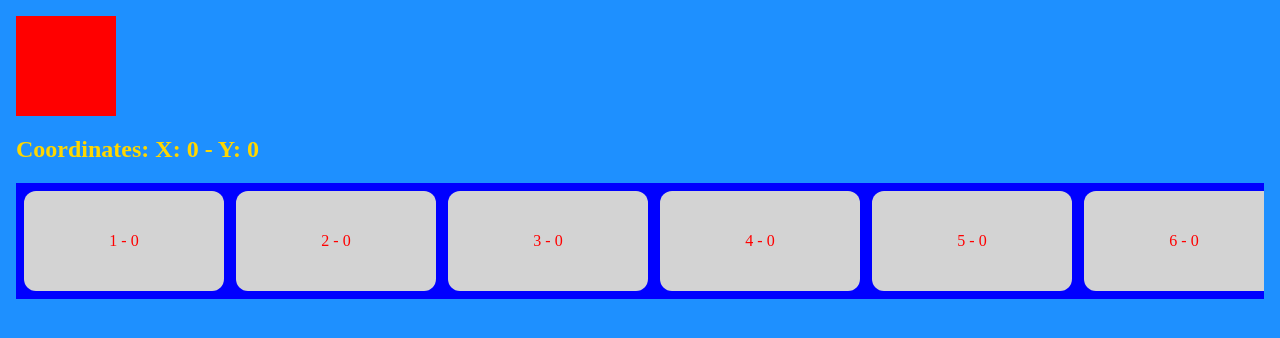
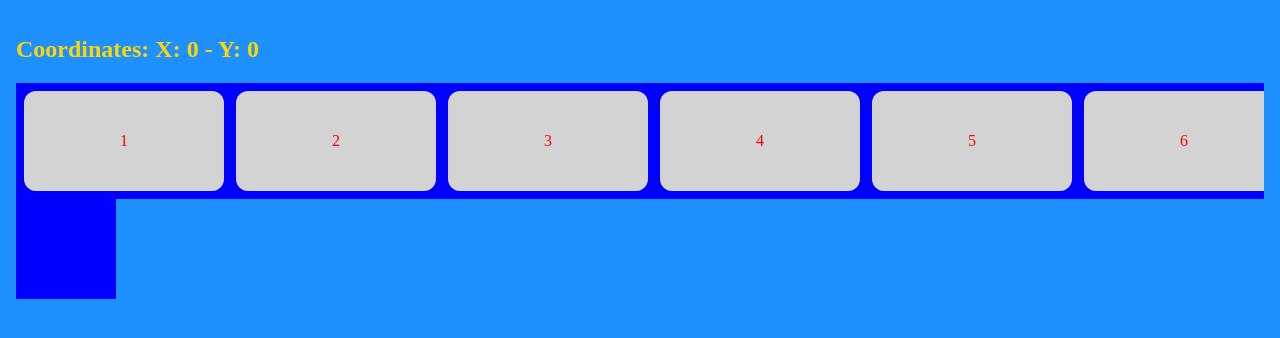
Before and after one commit to jazzjacob/jacobs-react-playground, a React (Create React App) app: page / in a window 1280 px wide. Shown: the top 338 px of the page. Built offline with nearby package versions, Linux system fonts and the light colour scheme.

Commit message:
Added grab and move functionality to box element

```diff
--- a/src/Components/Box.js
+++ b/src/Components/Box.js
@@ -4,7 +4,9 @@ import styles from './Box.module.css'
 const Box = () => {
 	const [clicked, setClicked] = useState(false)
 	const [coordinates, setCoordinates] = useState({x: 0, y: 0})
+	const [offset, setOffset] = useState({x: 0, y: 0})
 	const [hoverState, setHoverState] = useState(null)
+	const [relativeCoordinates, setRelativeCoordinates] = useState({x: 0, y: 0})
 
 	useEffect(() => {
 		const handleWindowMouseMove = event => {
@@ -24,29 +26,49 @@ const Box = () => {
 
 	const [boxStyle, setBoxStyle] = useState({
 		position: 'absolute',
-		top: `${coordinates.y}px`,
-		left: `${coordinates.x}px`,
+		top: `${coordinates.y - offset.y}px`,
+		left: `${coordinates.x - offset.x}px`,
 		width: '100px',
 		height: '100px',
-		backgroundColor: 'gold'
+		backgroundColor: 'gold',
+		cursor: 'grabbing'
 	})
 
 
 	useEffect(() => {
 		setBoxStyle({
 			position: 'absolute',
-			top: `${coordinates.y}px`,
-			left: `${coordinates.x}px`,
+			top: `${coordinates.y - offset.y}px`,
+			left: `${coordinates.x - offset.x}px`,
 			width: '100px',
 			height: '100px',
-			backgroundColor: 'gold'
+			backgroundColor: 'gold',
+			cursor: 'grabbing'
 		})
 
-		if (25 < coordinates.x < 225) {
-			setHoverState(0)
-		}
+	}, [coordinates])
 
-	}, [coordinates])
+	const textStyle = {
+		color: 'white',
+		fontFamily: 'Helvetica'
+	}
+
+	function onMouseMove(event) {
+
+	}
+
+	function onMouseDown(event) {
+		console.log(event)
+		setOffset({
+			x: event.clientX - event.target.offsetLeft,
+			y: event.clientY - event.target.offsetTop
+		})
+		setClicked(true)
+	}
+
+	useEffect(() => {
+		console.log(offset)
+	}, [offset])
 
 
 
@@ -54,10 +76,10 @@ const Box = () => {
 		<div
 			style={clicked ? boxStyle : altBoxStyle }
 			className={styles.box}
-			onClick={() => {
-				setClicked(!clicked)
-				console.log('Clicked!')
-			}}>
+			onMouseDown={onMouseDown}
+			onMouseUp={() => setClicked(false)}
+			onMouseMove={onMouseMove}
+		>
 		</div>
 	)
 }
@@ -66,7 +88,7 @@ const Box = () => {
 const altBoxStyle = {
 	width: '100px',
 	height: '100px',
-	backgroundColor: 'red'
+	backgroundColor: 'blue'
 }
 
 
--- a/src/Components/Box.module.css
+++ b/src/Components/Box.module.css
@@ -1,7 +1,14 @@
 .box {
 	color: black;
+	display: flex;
+	justify-content: center;
+	align-items: center;
 }
 
 .box:hover {
-	cursor: pointer;
+	cursor: grab;
 }
+
+.box:focus, .box:focus-visible, .box:active {
+	cursor: grabbing;
+}
--- a/src/Components/Column.jsx
+++ b/src/Components/Column.jsx
@@ -19,53 +19,9 @@ const Column = (props) => {
 		console.log(props.index)
 	}, [])
 
-	useEffect(() => {
-		const handleWindowMouseMove = event => {
-			setCoords({
-				x: event.clientX,
-				y: event.clientY,
-			});
-		};
-
-		window.addEventListener('mousemove', handleWindowMouseMove)
-
-		return () => {
-			window.removeEventListener('mousemove', handleWindowMouseMove)
-		};
-	}, []);
-
-	const xHoverStyle = {
-		width: '200px',
-		flex: 'none',
-		display: 'flex',
-		alignItems: 'center',
-		justifyContent: 'center',
-		height: '100px',
-		borderRadius: '12px',
-		backgroundColor: 'pink'
-	}
-
-	let number = props.number
-	if (!number) {
-		number = 1
-	}
-
-	useEffect(() => {
-		if (props.index == 0) {
-			if ((20 < coords.x) && (coords.x < 200)) {
-				setXHover(true)
-			} else {
-				setXHover(false)
-			}
-		} else {
-			setXHover(false)
-		}
-	}, [coords])
-
-	// style={!((20 < coords.x) && (coords.x < 200) && props.index == 0) ? style : xHoverStyle}
 	return (
-		<div style={!xHover ? style : xHoverStyle} className={styles.column} onClick={props.onClick}>
-			{number} - {coords.x}
+		<div style={style} className={styles.column} onClick={props.onClick}>
+			{props.number}
 		</div>
 	)
 }
--- a/src/HomePage.js
+++ b/src/HomePage.js
@@ -9,7 +9,6 @@ const HomePage = () => {
 	const [coordinates, setCoordinates] = useState({x: 0, y: 0})
 	const [testClicked, setTestClicked] = useState(false)
 
-
 	useEffect(() => {
 		const handleWindowMouseMove = event => {
 			setCoordinates({
@@ -18,24 +17,31 @@ const HomePage = () => {
 			});
 		};
 
+		window.addEventListener('mousemove', handleWindowMouseMove);
+
+		return () => {
+			window.removeEventListener('mousemove', handleWindowMouseMove);
+		};
+	}, []);
+
+
+	useEffect(() => {
+
+		// console.log(coordinates)
+	}, [coordinates])
+
+
+	// Window click event listener
+	/*useEffect(() => {
 		const handleWindowClick = event => {
 			console.log(event)
 			setTestClicked(!testClicked)
 		}
 
 		window.addEventListener('click', handleWindowClick)
-		window.addEventListener('mousemove', handleWindowMouseMove);
 
-		return () => {
-			window.removeEventListener('mousemove', handleWindowMouseMove);
-			window.removeEventListener('click', handleWindowClick)
-		};
-	}, []);
-
-	useEffect(() => {
-
-		// console.log(coordinates)
-	}, [coordinates])
+		return () => window.removeEventListener('click', handleWindowClick)
+	}, [testClicked])*/
 
 	function onColumnClick(index) {
 		// Move value in array one step to the left
@@ -65,12 +71,12 @@ const HomePage = () => {
 
 	return (
 		<div style={style}>
-			<Box />
 			<MousePosition />
 			{testClicked && <p>Clicked!</p>}
 			<div className='columnsParent' style={columnsParentStyle}>
 				{columnsList}
 			</div>
+			<Box />
 		</div>
 	)
 }
```
Also changed, not shown: src/Components/ColumnWithHover.jsx (added, +73 -0 lines).
